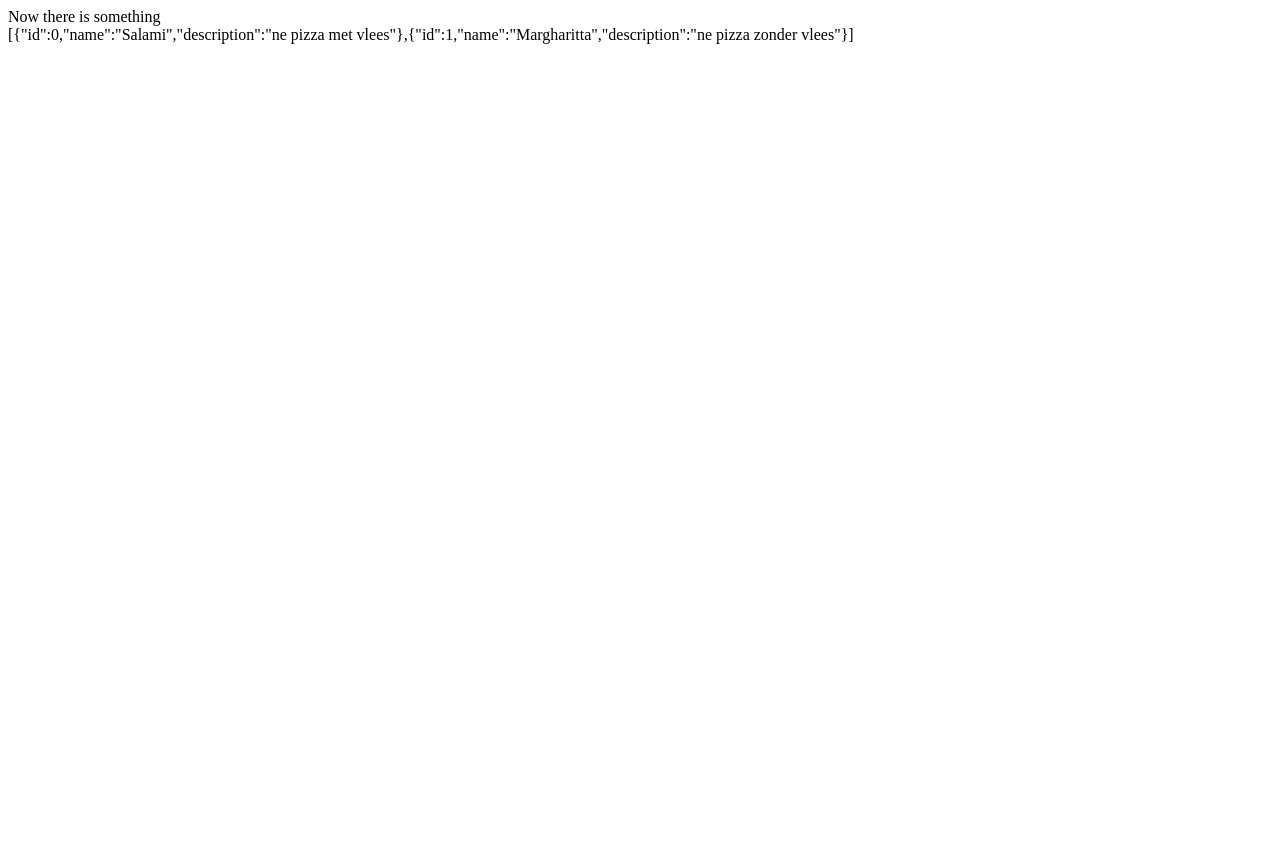
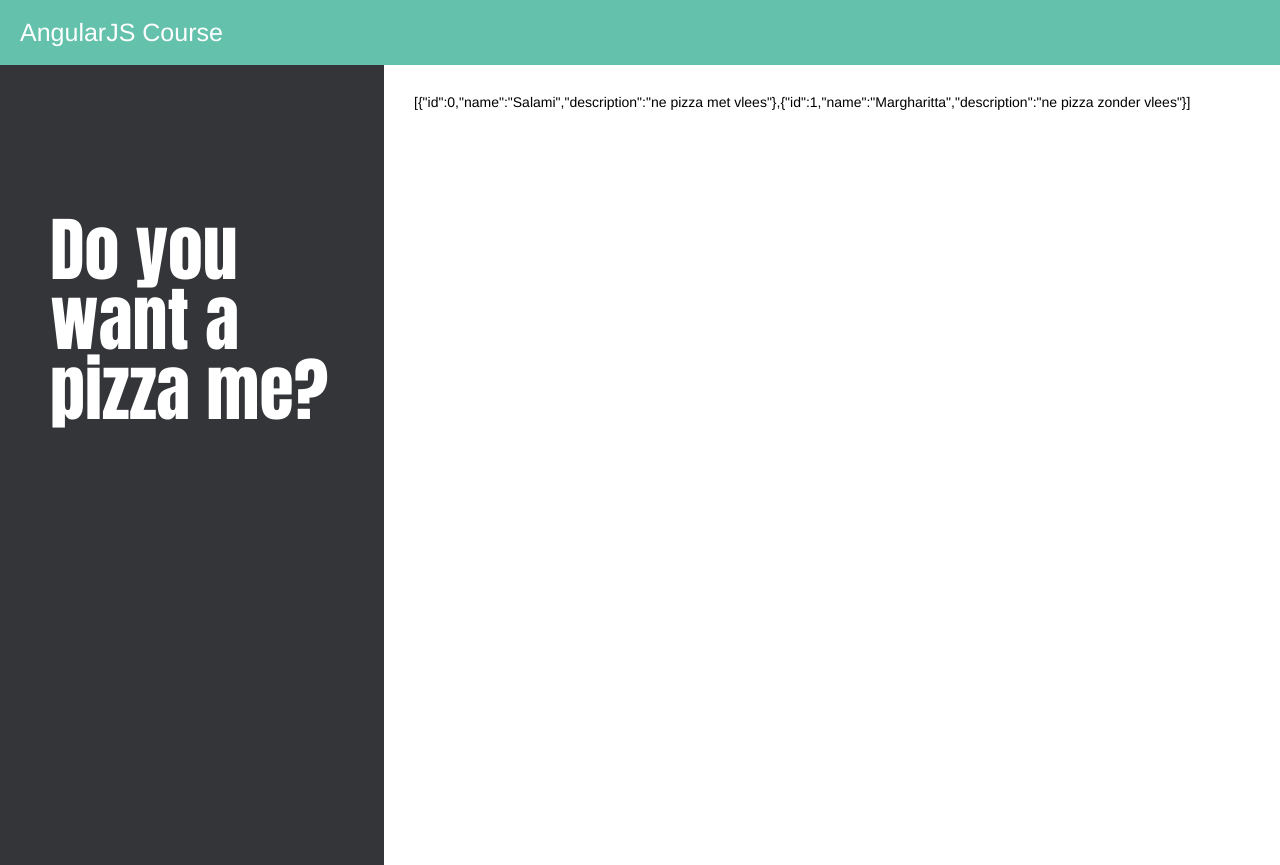
Before and after one commit to FUNExtreme/angularjs-course, a website built with webpack: page src/index.html in a window 1280 px wide. Before the commit the page ends 800 px from the top, so only its background shows below. Built offline with nearby package versions, Linux system fonts and the light colour scheme; some packages are replaced by stand-ins of ours.

Commit message:
Excercise 5 preparation Basic layouting

```diff
--- a/src/app/root.controller.js
+++ b/src/app/root.controller.js
@@ -1,5 +1,5 @@
 export function RootController() {
     var vm = this;
-    vm.title = 'Now there is something';
+    vm.title = 'AngularJS Course';
 }
 RootController.iid = "RootController";
--- /dev/null
+++ b/src/assets/css/layout.css
@@ -0,0 +1,38 @@
+html {
+    font-size: 62.5%;
+}
+
+body {
+    font-family: 'Helvetica';
+    font-size: 1.4rem;
+}
+
+.page-container {
+    display: grid;
+    grid-template-columns: 30% auto;
+}
+
+header {
+   background-color: #64c1ac;
+   color: white;
+   font-size: 2.5rem;
+   padding: 2rem;
+}
+
+.pizza-sidebar {
+    position: relative;
+    background-color: #333538;
+    color: white;
+    height: 100vh;
+}
+
+.pizza-sidebar .slogan {
+    margin-top: 10rem;
+    padding: 5rem;
+    font-size: 7rem;
+    font-family: 'Impact';
+}
+
+.content {
+    padding: 3rem;
+}
--- /dev/null
+++ b/src/assets/css/reset.css
@@ -0,0 +1,48 @@
+/* http://meyerweb.com/eric/tools/css/reset/
+   v2.0 | 20110126
+   License: none (public domain)
+*/
+
+html, body, div, span, applet, object, iframe,
+h1, h2, h3, h4, h5, h6, p, blockquote, pre,
+a, abbr, acronym, address, big, cite, code,
+del, dfn, em, img, ins, kbd, q, s, samp,
+small, strike, strong, sub, sup, tt, var,
+b, u, i, center,
+dl, dt, dd, ol, ul, li,
+fieldset, form, label, legend,
+table, caption, tbody, tfoot, thead, tr, th, td,
+article, aside, canvas, details, embed,
+figure, figcaption, footer, header, hgroup,
+menu, nav, output, ruby, section, summary,
+time, mark, audio, video {
+	margin: 0;
+	padding: 0;
+	border: 0;
+	font-size: 100%;
+	font: inherit;
+	vertical-align: baseline;
+}
+/* HTML5 display-role reset for older browsers */
+article, aside, details, figcaption, figure,
+footer, header, hgroup, menu, nav, section {
+	display: block;
+}
+body {
+	line-height: 1;
+}
+ol, ul {
+	list-style: none;
+}
+blockquote, q {
+	quotes: none;
+}
+blockquote:before, blockquote:after,
+q:before, q:after {
+	content: '';
+	content: none;
+}
+table {
+	border-collapse: collapse;
+	border-spacing: 0;
+}
--- a/src/bootstrap.js
+++ b/src/bootstrap.js
@@ -1,3 +1,6 @@
+import "./assets/css/reset.css";
+import "./assets/css/layout.css";
+
 import * as angular from 'angular';
 import { RootController } from './app/root.controller';
 import { PizzeriaController } from './app/pizzeria.controller';
--- a/src/index.html
+++ b/src/index.html
@@ -5,12 +5,22 @@
     <title>Angularjs course</title>
   </head>
   <body>
-    <div ng-controller="RootController as root">
+    <header>
+      <div ng-controller="RootController as root">
         {{ root.title }}
-    </div>
+      </div>
+    </header>
 
-    <div ng-controller="PizzeriaController as pizzeriaController">
-        {{ pizzeriaController.pizzas }}
+    <div class="page-container">
+      <aside class="pizza-sidebar">
+        <p class="slogan">Do you want a pizza me?</p>
+      </aside>
+
+      <div class="content">
+        <div ng-controller="PizzeriaController as pizzeriaController">
+            {{ pizzeriaController.pizzas }}
+        </div>
+      </div>
     </div>
 
     <script src="bundle.js"></script>
--- a/webpack.config.js
+++ b/webpack.config.js
@@ -17,16 +17,20 @@ module.exports = {
     module: {
         rules: [
             {
-                test: /\.scss$/,
+                test: /\.css$/,
                 use: [
                     "style-loader",
-                    "css-loader",
-                    "sass-loader"
+                    "css-loader"
                 ]
             },
             {
                 test: /\.html$/,
                 loader: 'html-loader'
+            },
+            {
+                test: /\.png$/,
+                loader: "url-loader",
+                query: { mimetype: "image/png" }
             }
         ]
     },
```
Also changed, not shown: package.json (+7 -7 lines).
